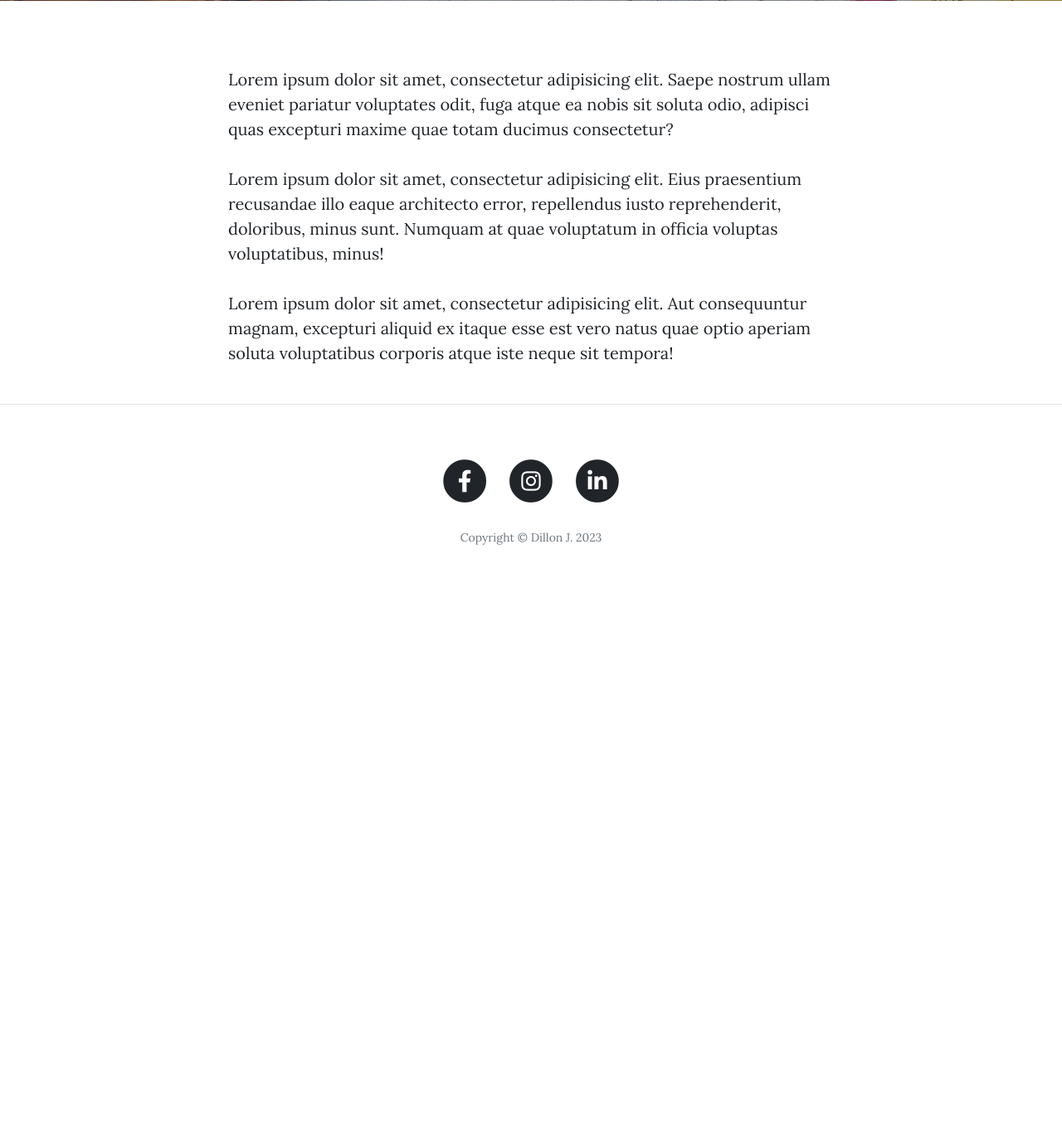
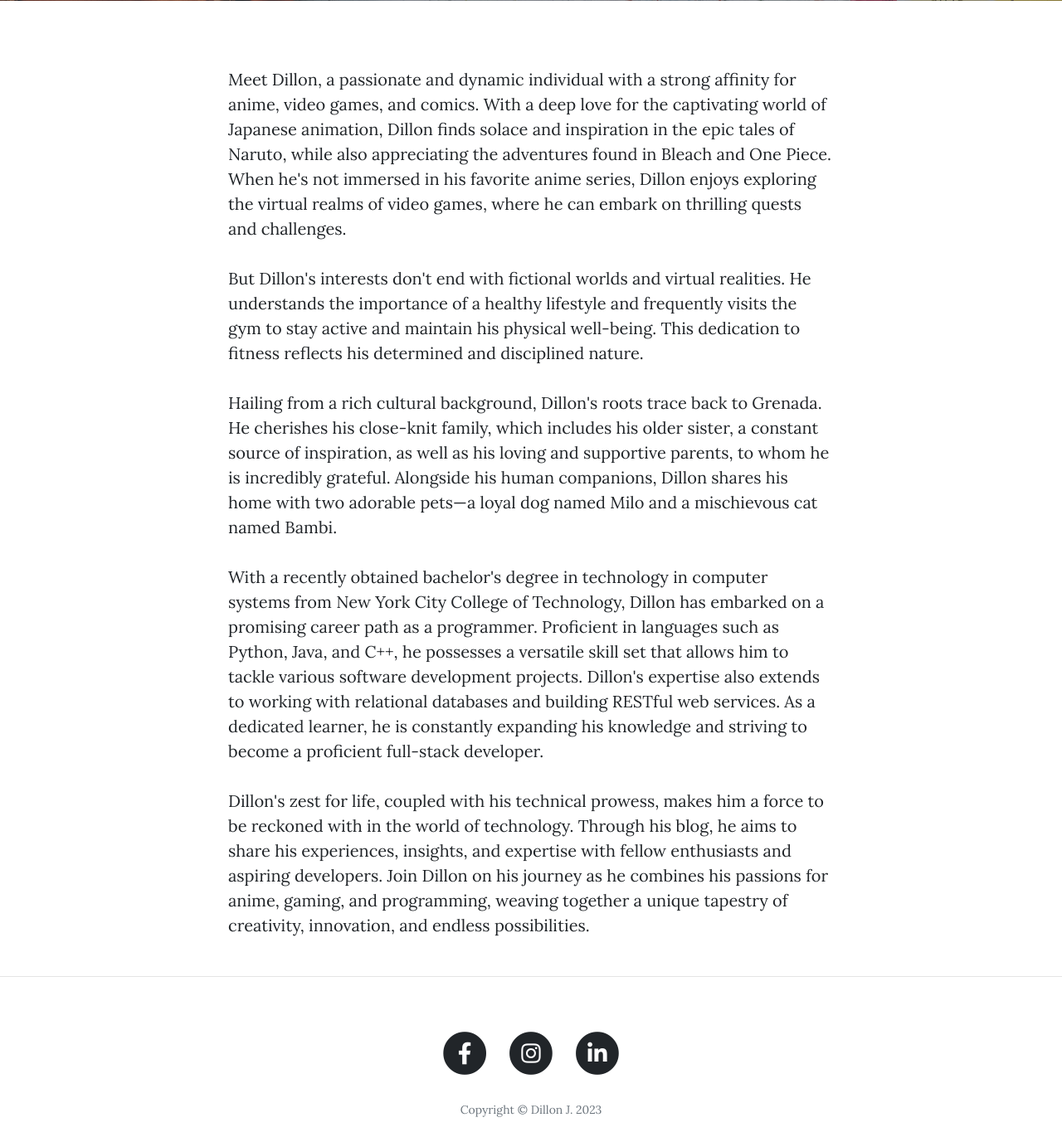
Before and after one commit to Dillon1john/Dillon-blog, a Flask app: page /about in a window 1280 px wide. Shown: the part 531-1902 px from the top of the page at 83% size. Before the commit the page ends 1188 px from the top, so only its background shows below. Run offline with Flask 2, Linux system fonts and the light colour scheme; some libraries are stand-ins or nearby versions.

Commit message:
Initial Commit

```diff
--- a/requirements.txt
+++ b/requirements.txt
@@ -1,3 +1,4 @@
+gunicorn==20.1.0
 certifi==2020.6.20
 chardet==3.0.4
 click==7.1.2
--- a/templates/about.html
+++ b/templates/about.html
@@ -19,9 +19,16 @@
   <div class="container">
     <div class="row">
       <div class="col-lg-8 col-md-10 mx-auto">
-        <p>Lorem ipsum dolor sit amet, consectetur adipisicing elit. Saepe nostrum ullam eveniet pariatur voluptates odit, fuga atque ea nobis sit soluta odio, adipisci quas excepturi maxime quae totam ducimus consectetur?</p>
-        <p>Lorem ipsum dolor sit amet, consectetur adipisicing elit. Eius praesentium recusandae illo eaque architecto error, repellendus iusto reprehenderit, doloribus, minus sunt. Numquam at quae voluptatum in officia voluptas voluptatibus, minus!</p>
-        <p>Lorem ipsum dolor sit amet, consectetur adipisicing elit. Aut consequuntur magnam, excepturi aliquid ex itaque esse est vero natus quae optio aperiam soluta voluptatibus corporis atque iste neque sit tempora!</p>
+        <p>Meet Dillon, a passionate and dynamic individual with a strong affinity for anime, video games, and comics. With a deep love for the captivating world of Japanese animation, Dillon finds solace and inspiration in the epic tales of Naruto, while also appreciating the adventures found in Bleach and One Piece. When he's not immersed in his favorite anime series, Dillon enjoys exploring the virtual realms of video games, where he can embark on thrilling quests and challenges.</p>
+
+
+<p>But Dillon's interests don't end with fictional worlds and virtual realities. He understands the importance of a healthy lifestyle and frequently visits the gym to stay active and maintain his physical well-being. This dedication to fitness reflects his determined and disciplined nature.</p>
+
+<p>Hailing from a rich cultural background, Dillon's roots trace back to Grenada. He cherishes his close-knit family, which includes his older sister, a constant source of inspiration, as well as his loving and supportive parents, to whom he is incredibly grateful. Alongside his human companions, Dillon shares his home with two adorable pets—a loyal dog named Milo and a mischievous cat named Bambi.</p>
+
+<p>With a recently obtained bachelor's degree in technology in computer systems from New York City College of Technology, Dillon has embarked on a promising career path as a programmer. Proficient in languages such as Python, Java, and C++, he possesses a versatile skill set that allows him to tackle various software development projects. Dillon's expertise also extends to working with relational databases and building RESTful web services. As a dedicated learner, he is constantly expanding his knowledge and striving to become a proficient full-stack developer.</p>
+
+<p>Dillon's zest for life, coupled with his technical prowess, makes him a force to be reckoned with in the world of technology. Through his blog, he aims to share his experiences, insights, and expertise with fellow enthusiasts and aspiring developers. Join Dillon on his journey as he combines his passions for anime, gaming, and programming, weaving together a unique tapestry of creativity, innovation, and endless possibilities.</p>
       </div>
     </div>
   </div>
```
Also changed, not shown: blog.db, 2 other files.
